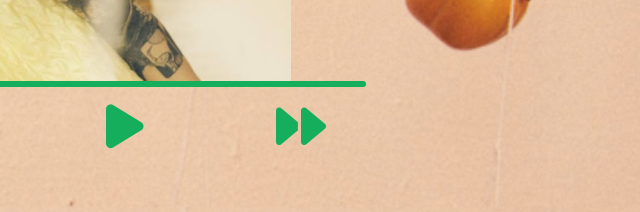
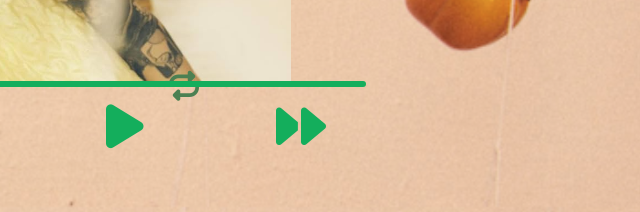
Before and after one commit to BraveSword123/My-Favorite-Music, a plain HTML site: page index.html in a window 1280 px wide. Shown: the part 593-805 px from the top of the page, 624-1264 px from the left. Drawn offline with Linux system fonts and the light colour scheme; a web font is replaced by a local one.

Commit message:
Start with Replay Button

```diff
--- a/index.html
+++ b/index.html
@@ -27,6 +27,7 @@
   </audio>
   <input type="range" value ="0" id="Range">
 
+  <div id="Repeat" onclick="repeatClick()"><i class="fa-solid fa-repeat"></i></div>
 
 <!-- General Code  -->
     <div class="controls">
--- a/style.css
+++ b/style.css
@@ -162,6 +162,18 @@ font-size: 20px;
   }
 } */
 
+#Repeat{
+  position: absolute;
+ /*  bottom: 50px; */
+  bottom: 103px;
+   color: rgba(76, 128, 82, 1); /*14ae5c*/
+  /* color: black; */
+ /*  font-size: 50px; */
+  font-size: 30px;
+  right: 457px;
+  cursor:pointer;
+}
+
 @media (max-width: 1249px){
   #title{
     margin: 0px;
```
